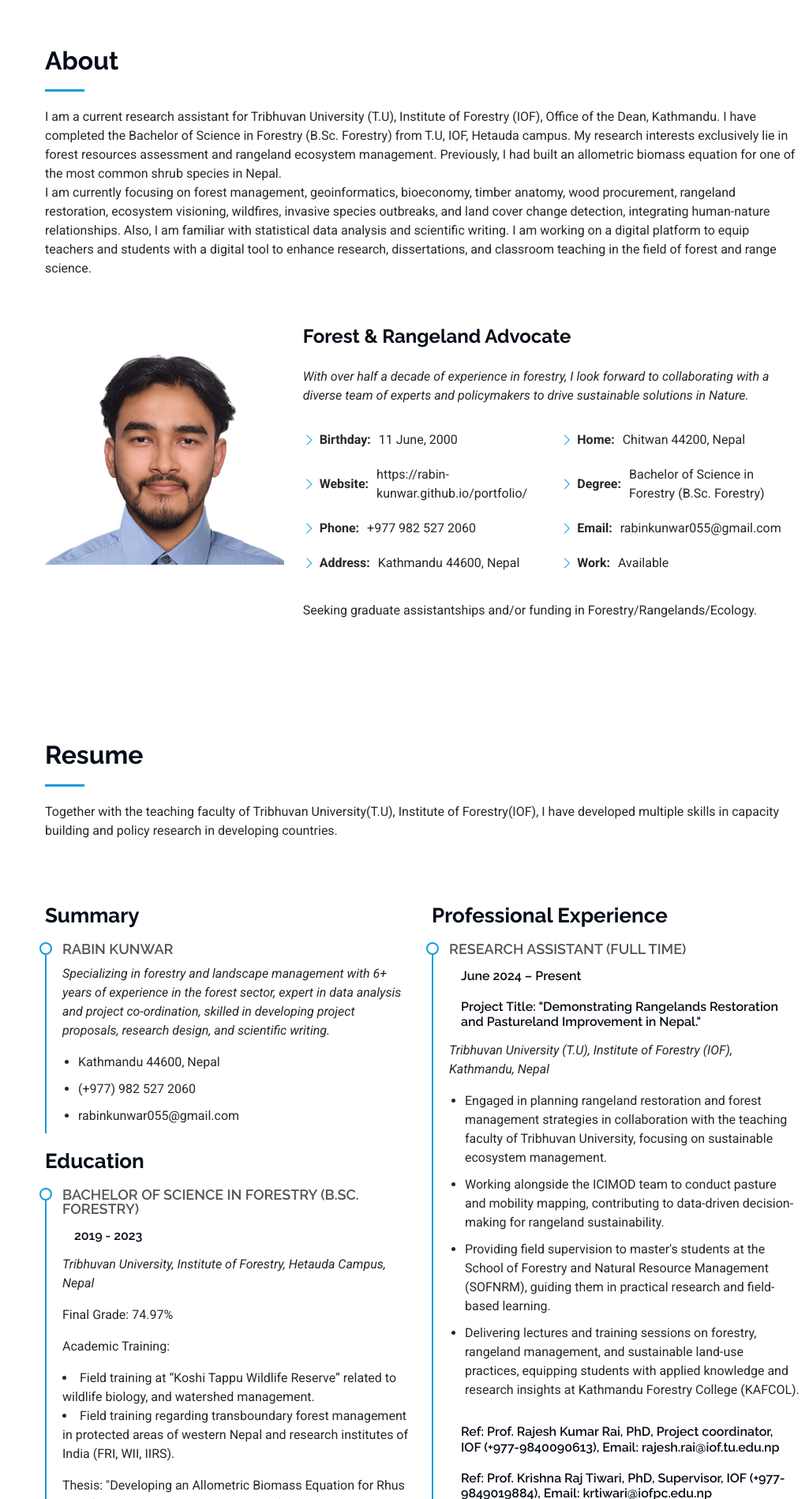
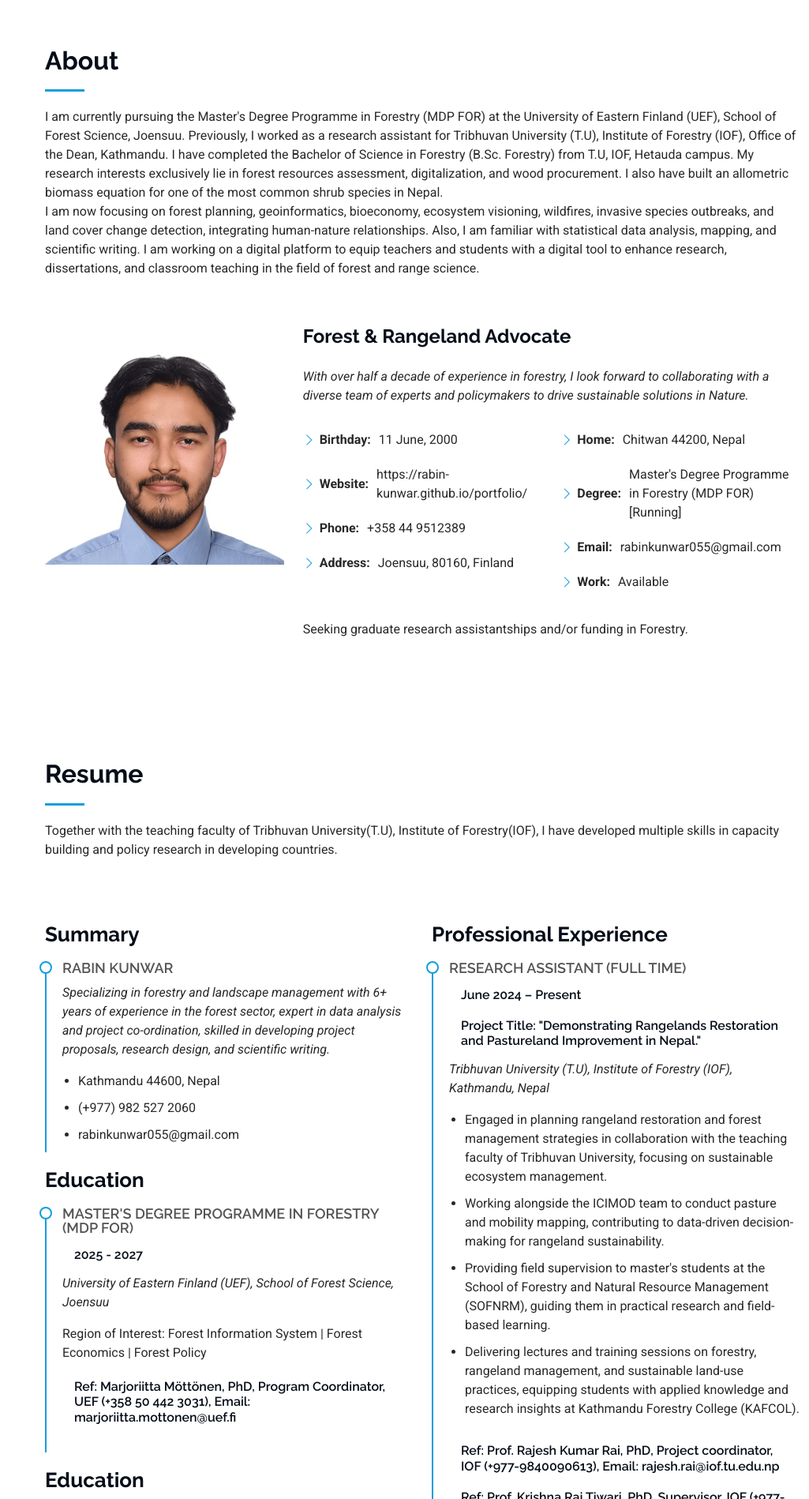
Before and after one commit to rabin-kunwar/portfolio, a plain HTML site: page index.html in a window 1280 px wide. Shown: the part 802-2700 px from the top of the page at 79% size, without its empty margins (255-1280 px from the left). Drawn offline with Linux system fonts and the light colour scheme.

Commit message:
Update index.html

```diff
--- a/index.html
+++ b/index.html
@@ -91,8 +91,8 @@
       <!-- Section Title -->
       <div class="container section-title" data-aos="fade-up">
         <h2>About</h2>
-        <p>I am a current research assistant for Tribhuvan University (T.U), Institute of Forestry (IOF), Office of the Dean, Kathmandu. I have completed the Bachelor of Science in Forestry (B.Sc. Forestry) from T.U, IOF, Hetauda campus. My research interests exclusively lie in forest resources assessment and rangeland ecosystem management. Previously, I had built an allometric biomass equation for one of the most common shrub species in Nepal.</p>
-        <p>I am currently focusing on forest management, geoinformatics, bioeconomy, timber anatomy, wood procurement, rangeland restoration, ecosystem visioning, wildfires, invasive species outbreaks, and land cover change detection, integrating human-nature relationships. Also, I am familiar with statistical data analysis and scientific writing. I am working on a digital platform to equip teachers and students with a digital tool to enhance research, dissertations, and classroom teaching in the field of forest and range science.</p>
+        <p>I am currently pursuing the Master's Degree Programme in Forestry (MDP FOR) at the University of Eastern Finland (UEF), School of Forest Science, Joensuu. Previously, I worked as a research assistant for Tribhuvan University (T.U), Institute of Forestry (IOF), Office of the Dean, Kathmandu. I have completed the Bachelor of Science in Forestry (B.Sc. Forestry) from T.U, IOF, Hetauda campus. My research interests exclusively lie in forest resources assessment, digitalization, and wood procurement. I also have built an allometric biomass equation for one of the most common shrub species in Nepal.</p>
+        <p>I am now focusing on forest planning, geoinformatics, bioeconomy, ecosystem visioning, wildfires, invasive species outbreaks, and land cover change detection, integrating human-nature relationships. Also, I am familiar with statistical data analysis, mapping, and scientific writing. I am working on a digital platform to equip teachers and students with a digital tool to enhance research, dissertations, and classroom teaching in the field of forest and range science.</p>
       </div><!-- End Section Title -->
 
       <div class="container" data-aos="fade-up" data-aos-delay="100">
@@ -111,21 +111,21 @@
                 <ul>
                   <li><i class="bi bi-chevron-right"></i> <strong>Birthday:</strong> <span>11 June, 2000</span></li>
                   <li><i class="bi bi-chevron-right"></i> <strong>Website:</strong> <span>https://rabin-kunwar.github.io/portfolio/</span></li>
-                  <li><i class="bi bi-chevron-right"></i> <strong>Phone:</strong> <span>+977 982 527 2060</span></li>
-                  <li><i class="bi bi-chevron-right"></i> <strong>Address:</strong> <span>Kathmandu 44600, Nepal</span></li>
+                  <li><i class="bi bi-chevron-right"></i> <strong>Phone:</strong> <span>+358 44 9512389</span></li>
+                  <li><i class="bi bi-chevron-right"></i> <strong>Address:</strong> <span>Joensuu, 80160, Finland</span></li>
                 </ul>
               </div>
               <div class="col-lg-6">
                 <ul>
                   <li><i class="bi bi-chevron-right"></i> <strong>Home:</strong> <span>Chitwan 44200, Nepal</span></li>
-                  <li><i class="bi bi-chevron-right"></i> <strong>Degree:</strong> <span>Bachelor of Science in Forestry (B.Sc. Forestry)</span></li>
+                  <li><i class="bi bi-chevron-right"></i> <strong>Degree:</strong> <span>Master's Degree Programme in Forestry (MDP FOR) [Running]</span></li>
                   <li><i class="bi bi-chevron-right"></i> <strong>Email:</strong> <span>rabinkunwar055@gmail.com</span></li>
                   <li><i class="bi bi-chevron-right"></i> <strong>Work:</strong> <span>Available</span></li>
                 </ul>
               </div>
             </div>
             <p class="py-3">
-              Seeking graduate assistantships and/or funding in Forestry/Rangelands/Ecology.
+              Seeking graduate research assistantships and/or funding in Forestry.
             </p>
           </div>
         </div>
@@ -160,15 +160,22 @@
               </ul>
             </div><!-- Edn Resume Item -->
 
+             <h3 class="resume-title">Education</h3>
+            <div class="resume-item">
+              <h4>Master's Degree Programme in Forestry (MDP FOR)</h4>
+              <h5>2025 - 2027</h5>
+              <p><em>University of Eastern Finland (UEF), School of Forest Science, Joensuu</em></p>
+              <p>Region of Interest: Forest Information System | Forest Economics | Forest Policy</p>
+              <h5>Ref: Marjoriitta Möttönen, PhD, Program Coordinator, UEF (+358 50 442 3031), Email: marjoriitta.mottonen@uef.fi</h5>
+
+            </div><!-- Edn Resume Item -->
+
             <h3 class="resume-title">Education</h3>
             <div class="resume-item">
               <h4>Bachelor of Science in Forestry (B.Sc. Forestry)</h4>
               <h5>2019 - 2023</h5>
               <p><em>Tribhuvan University, Institute of Forestry, Hetauda Campus, Nepal</em></p>
               <p>Final Grade: 74.97%</p>
-              <p>Academic Training:</p>
-              <li> Field training at “Koshi Tappu Wildlife Reserve” related to wildlife biology, and watershed management.</li>
-              <li> Field training regarding transboundary forest management in protected areas of western Nepal and research institutes of India (FRI, WII, IIRS).</li>
               </p>Thesis: "Developing an Allometric Biomass Equation for Rhus parviflora, a dominant shrub species of Mid-hills, Nepal."</p>
               <h5>Ref: Assistant Prof. Surya Kumar Maharjan, PhD, Supervisor, IOF (+977-9851066714), Email: surya.maharjan@hc.edu.np</h5>
 
@@ -216,8 +223,8 @@
             </div><!-- Edn Resume Item -->
             <h3 class="resume-title">Projects</h3>
             <div class="resume-item">
-              <li> "Demonstrating Rangelands Restoration and Pastureland Improvement in Nepal"-[June 2024 - Present]</li>
-              <li> "Developing Allometric Biomass Equation for Seven Major Tree Species of Nepal.-[February - June 2023]"</li>
+              <li> "Demonstrating Rangelands Restoration and Pastureland Improvement in Nepal"-[June 2024 - September 2025]</li>
+              <li> "Developing Allometric Biomass Equation for Seven Major Tree Species of Nepal.-[February 2023 - June 2023]"</li>
               </div><!-- Edn Resume Item -->
           </div>
 
@@ -431,13 +438,13 @@
               </div>
             </div><!-- End Portfolio Item -->
 
-            <div class="col-lg-4 col-md-6 portfolio-item isotope-item filter-app">
+             <div class="col-lg-4 col-md-6 portfolio-item isotope-item filter-app">
               <div class="portfolio-content h-100">
-                <img src="assets/img/portfolio/Foresight (2).png" class="img-fluid" alt="">
+                <img src="assets/img/portfolio/WORKSHOP.jpg" class="img-fluid" alt="">
                 <div class="portfolio-info">
                   <h4>Workshop 2</h4>
-                  <p>Foresight training for Anticipatory Adaptation in the Hindu Kush Himalaya</p>
-                  <a href="assets/img/portfolio/Foresight (2).png" title="Workshop 2" data-gallery="portfolio-gallery-app" class="glightbox preview-link"><i class="bi bi-zoom-in"></i></a>
+                  <p> Dynamics of Integrated Socio-Environmental Systems (DISES) workshop</p>
+                  <a href="assets/img/portfolio/WORKSHOP.jpg" title="Workshop 2" data-gallery="portfolio-gallery-app" class="glightbox preview-link"><i class="bi bi-zoom-in"></i></a>
                 </div>
               </div>
             </div><!-- End Portfolio Item -->
@@ -497,18 +504,18 @@
               </div>
             </div><!-- End Portfolio Item -->
 
-              <div class="col-lg-4 col-md-6 portfolio-item isotope-item filter-app">
+             <div class="col-lg-4 col-md-6 portfolio-item isotope-item filter-app">
               <div class="portfolio-content h-100">
-                <img src="assets/img/portfolio/WORKSHOP.jpg" class="img-fluid" alt="">
+                <img src="assets/img/portfolio/Foresight (2).png" class="img-fluid" alt="">
                 <div class="portfolio-info">
                   <h4>Workshop 4</h4>
-                  <p> Dynamics of Integrated Socio-Environmental Systems (DISES) workshop</p>
-                  <a href="assets/img/portfolio/WORKSHOP.jpg" title="Workshop 4" data-gallery="portfolio-gallery-app" class="glightbox preview-link"><i class="bi bi-zoom-in"></i></a>
+                  <p>Foresight training for Anticipatory Adaptation in the Hindu Kush Himalaya</p>
+                  <a href="assets/img/portfolio/Foresight (2).png" title="Workshop 4" data-gallery="portfolio-gallery-app" class="glightbox preview-link"><i class="bi bi-zoom-in"></i></a>
                 </div>
               </div>
             </div><!-- End Portfolio Item -->
 
-              <div class="col-lg-4 col-md-6 portfolio-item isotope-item filter-app">
+            div class="col-lg-4 col-md-6 portfolio-item isotope-item filter-app">
               <div class="portfolio-content h-100">
                 <img src="assets/img/portfolio/Policy workshop.JPG" class="img-fluid" alt="">
                 <div class="portfolio-info">
```
